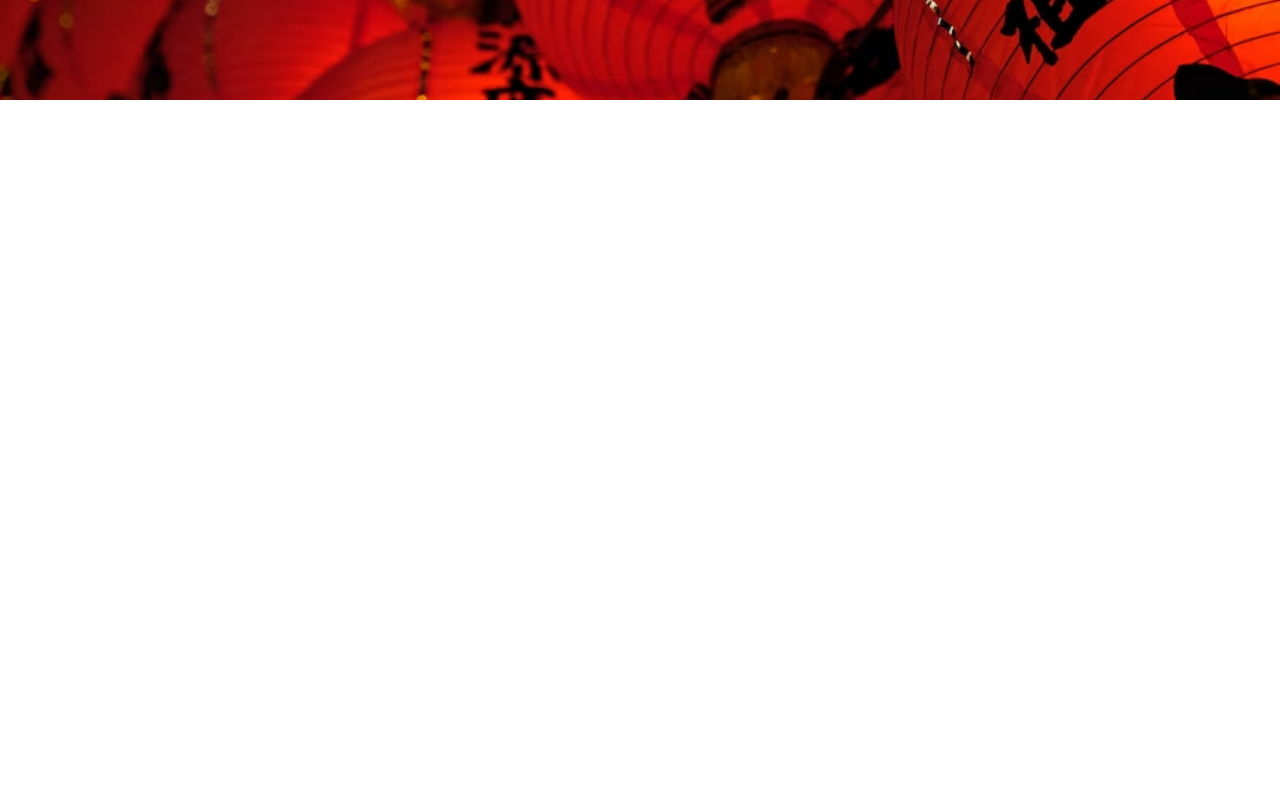
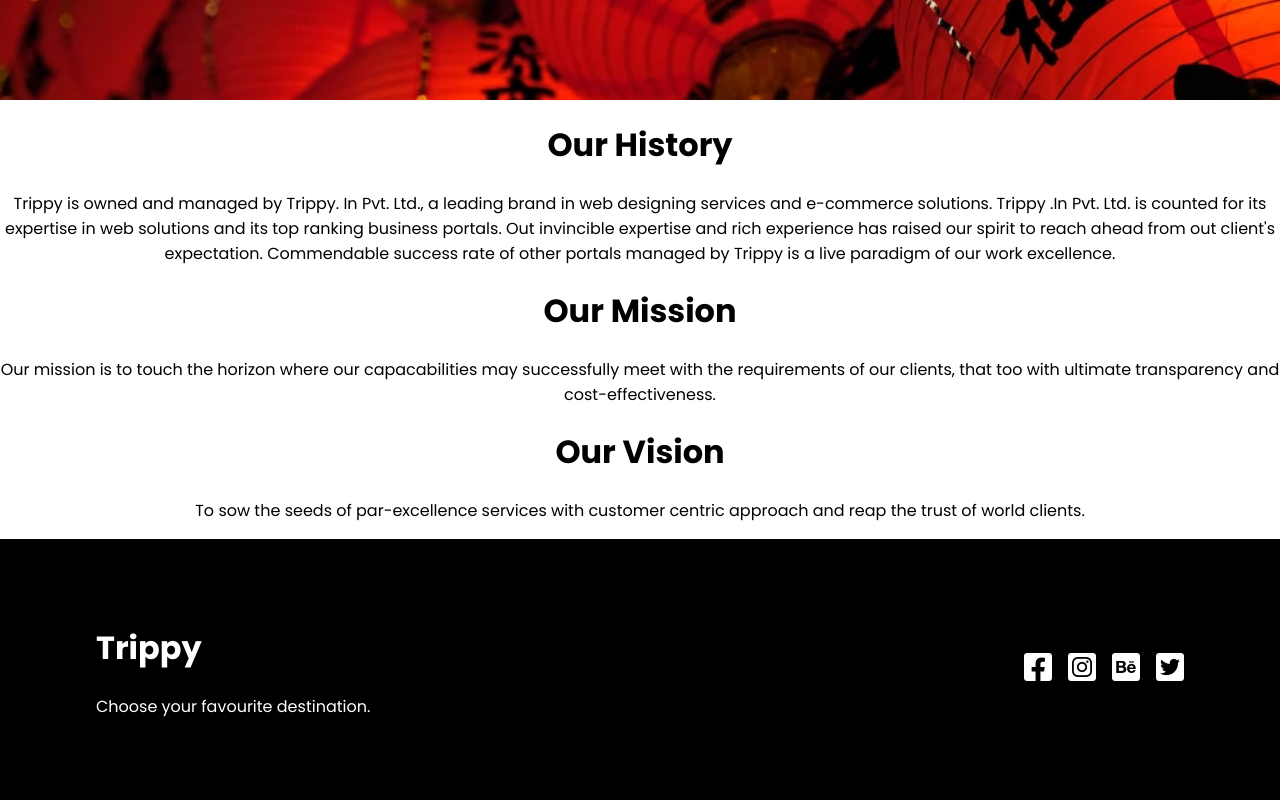
Before and after one commit to jegbune/CRUD-App, a React (Create React App) app: page /about in a window 1280 px wide. Shown: the part 460-1260 px from the top of the page. Before the commit the page ends 800 px from the top, so only its background shows below. Built offline with nearby package versions, Linux system fonts and the light colour scheme.

Commit message:
Create Footer for the website

```diff
--- /dev/null
+++ b/src/components/AboutUs.js
@@ -0,0 +1,24 @@
+import './AboutUsStyles.css'
+
+import React from 'react'
+
+function AboutUs() {
+    return (
+        <div className='about-container'>
+            <h1>Our History</h1>
+            <p>
+                Trippy is owned and managed by Trippy. In Pvt. Ltd., a leading brand in web designing services and e-commerce solutions. Trippy .In Pvt. Ltd. is counted for its expertise in web solutions and its top ranking business portals. Out invincible expertise and rich experience has raised our spirit to reach ahead from out client's expectation. Commendable success rate of other portals managed by Trippy is a live paradigm of our work excellence.
+            </p>
+            <h1>Our Mission</h1>
+            <p>
+                Our mission is to touch the horizon where our capacabilities may successfully meet with the requirements of our clients, that too with ultimate transparency and cost-effectiveness.
+            </p>
+            <h1>Our Vision</h1>
+            <p>
+                To sow the seeds of par-excellence services with customer centric approach and reap the trust of world clients.
+            </p>
+        </div>
+    )
+}
+
+export default AboutUs
--- a/src/components/FooterStyles.css
+++ b/src/components/FooterStyles.css
@@ -56,5 +56,7 @@
         margin: 1rem 1rem 0 0;
     }
 
-
+    .bottom div {
+        width:50%;
+    }
 }
--- a/src/routes/About.js
+++ b/src/routes/About.js
@@ -2,6 +2,9 @@
 import NavBar from '../components/Navbar'
 import Hero from '../components/Hero'
 import AboutImg from '../assets/img2.jpg'
+import Footer from '../components/Footer'
+import AboutUs from '../components/AboutUs'
+
 function About() {
     return (
         <>
@@ -12,6 +15,8 @@
         title = 'About'
         btnClass = 'hide'
         />
+        <AboutUs />
+        <Footer />
         </>
     )
 }
--- a/src/routes/Contact.js
+++ b/src/routes/Contact.js
@@ -2,6 +2,7 @@
 import NavBar from '../components/Navbar'
 import Hero from '../components/Hero'
 import ContactImg from '../assets/img3.jpg'
+import Footer from '../components/Footer'
 
 function Contact() {
     return (
@@ -13,6 +14,7 @@
         title = 'Contact'
         btnClass = 'hide'
         />
+        <Footer />
         </>
     )
 }
--- a/src/routes/Service.js
+++ b/src/routes/Service.js
@@ -2,6 +2,8 @@
 import NavBar from '../components/Navbar'
 import Hero from '../components/Hero'
 import ServiceImg from '../assets/img3.jpg'
+import Footer from '../components/Footer'
+import Trip from '../components/Trip'
 
 function Service() {
     return (
@@ -13,6 +15,8 @@
         title = 'Service'
         btnClass = 'hide'
         />
+        <Trip />
+        <Footer />
         </>
     )
 }
```
Also changed, not shown: src/components/AboutUsStyles.css (added).
